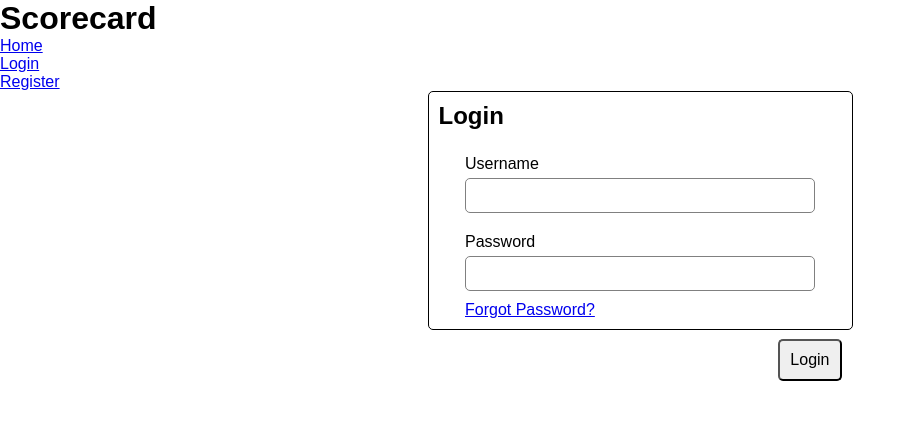
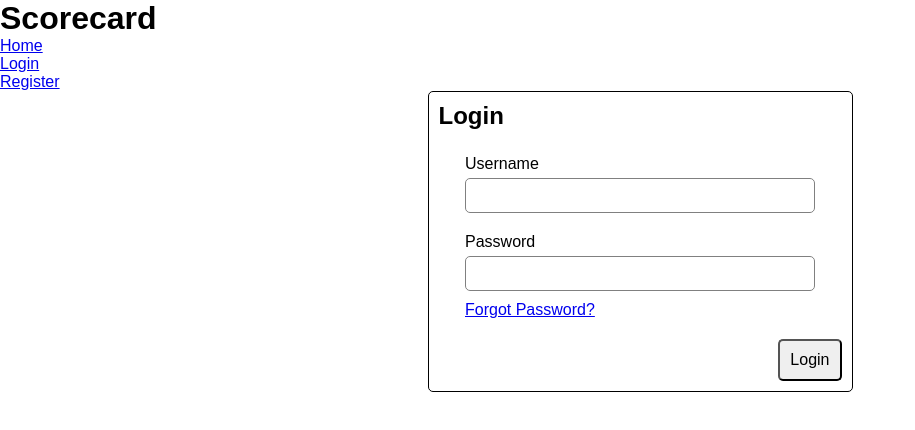
Before and after one commit to RoundEm/Clash_for_the_Cup, a React (Create React App) app: page /login in a window 1280 px wide. Shown: the top 430 px of the page, without its empty margins (0-915 px from the left). Built offline with nearby package versions, Linux system fonts and the light colour scheme.

Commit message:
Align form buttons to lower right

```diff
--- a/src/components/AuthForms.css
+++ b/src/components/AuthForms.css
@@ -4,7 +4,7 @@
     border-radius: 5px;
     padding: 10px;
     margin: 0 auto;
-    clear: both;
+    overflow: hidden;
 }
 fieldset label {
     text-align: left;
```
